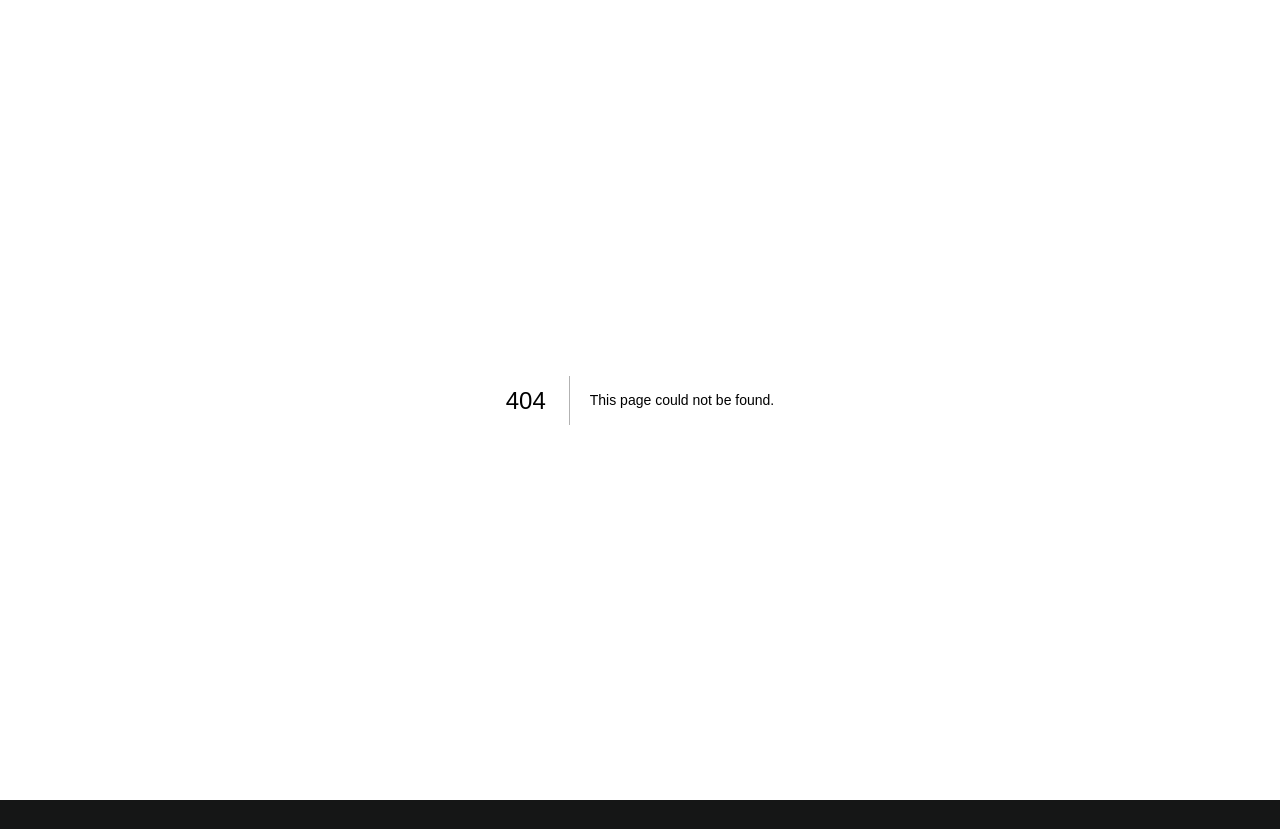
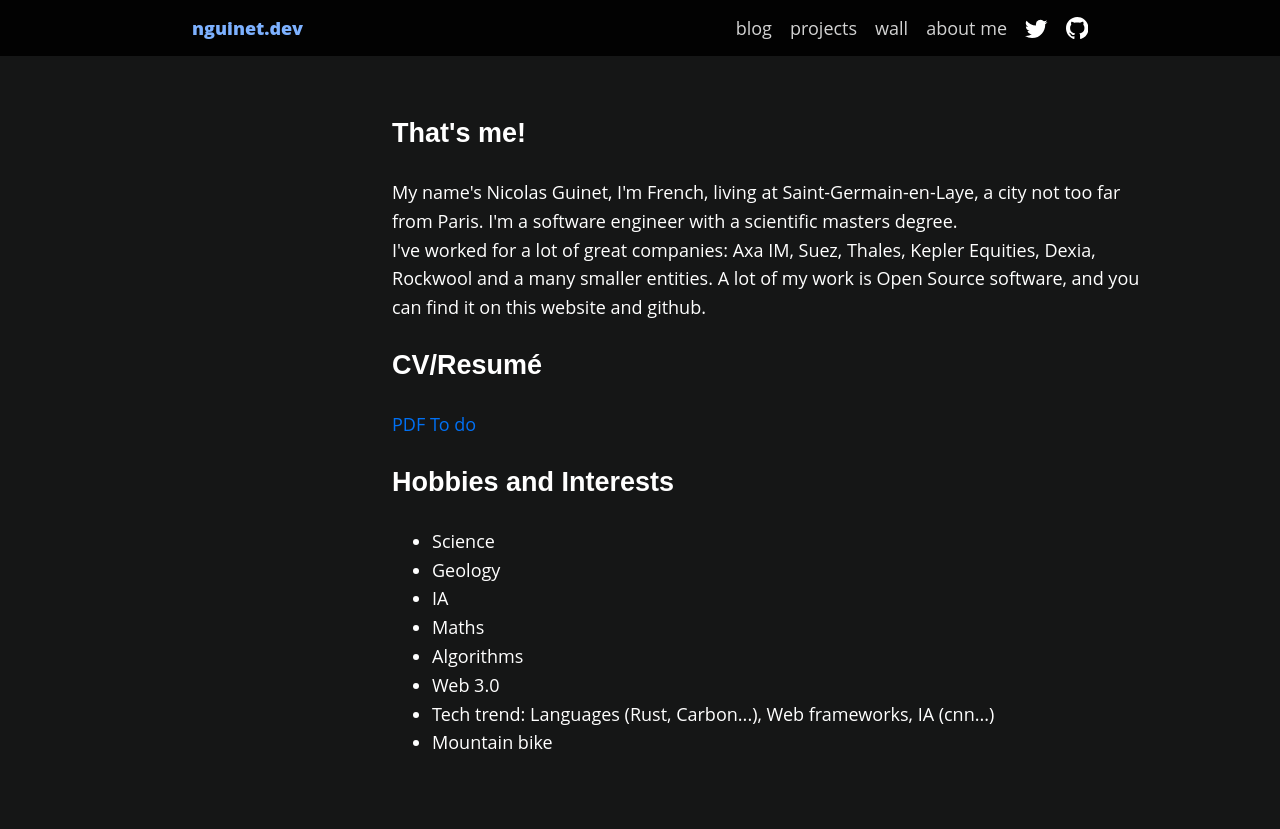
Before and after one commit to guinetn/nguinet-blog, a Next.js app: page /me/about in a window 1280 px wide. Before the commit this address had no page. Before the commit the page ends 800 px from the top, so only its background shows below. Built offline with nearby package versions, Linux system fonts and the light colour scheme.

Commit message:
Add the 'about me' page

```diff
--- a/components/navbar/navlinks/navlinks.js
+++ b/components/navbar/navlinks/navlinks.js
@@ -16,6 +16,10 @@ function Navlinks(props) {
 
             <Link href='/projects'>
               <a className={style.link}>wall</a>
+            </Link>
+
+            <Link href='/me/about'>
+              <a className={style.link}>about me</a>
             </Link>
 
                 <Link href="https://twitter.com/me">
--- /dev/null
+++ b/pages/me/about/index.js
@@ -0,0 +1,52 @@
+import style from '../me.module.css';
+import Image from 'next/image';
+import { ConfigContext } from '../../../components/configContext';
+import Layout from '../../../components/layout';
+
+export default function About() {
+	return (
+		 <ConfigContext.Consumer>
+    	 { config =>
+	  	<Layout>
+			<section style={{marginTop:'5em'}}>
+
+				<div className='flexcenter'>
+
+					<div className={style.profileSize}>
+						<img className={`${style.profile} fade-in-down`}
+						src="/images/profile.jpg"
+						height={200} width={200} alt={config.name} />
+					</div>
+
+					<div class="content">
+						<h1>That's me!</h1>
+						<p>
+							My name's Nicolas Guinet, I'm French, living at Saint-Germain-en-Laye, a city not too far from Paris. I'm a software engineer with a scientific masters degree.<br/> I've worked for a lot of great companies: Axa IM, Suez, Thales, Kepler Equities, Dexia, Rockwool and a many smaller entities. A lot of my work is Open Source software, and you can find it on this website and github.
+						</p>
+
+						<h2>CV/Resumé</h2>
+						<p>
+				           <a href="https://github.com" target="_blank">PDF To do</a>
+				        </p>
+
+						<h2>Hobbies and Interests</h2>
+						<ul>
+							<li>Science</li>
+							<li>Geology</li>
+							<li>IA</li>
+							<li>Maths</li>
+							<li>Algorithms</li>
+							<li>Web 3.0</li>
+							<li>Tech trend: Languages (Rust, Carbon...), Web frameworks, IA (cnn...)</li>
+							<li>Mountain bike</li>
+						</ul>
+					</div>
+
+				</div>
+
+	        </section>
+      </Layout>
+
+	}
+    </ConfigContext.Consumer>)
+}
--- a/pages/me/me.module.css
+++ b/pages/me/me.module.css
@@ -1,9 +1,3 @@
-
-.aboutme{
-	display:flex;
-	justify-content: center;
-}
-
 .hello{
 	max-width: 700px;
 	font-size: 2em;
```
Also changed, not shown: pages/me/me.js (+9 -1 lines), public/images/profile.jpg.
